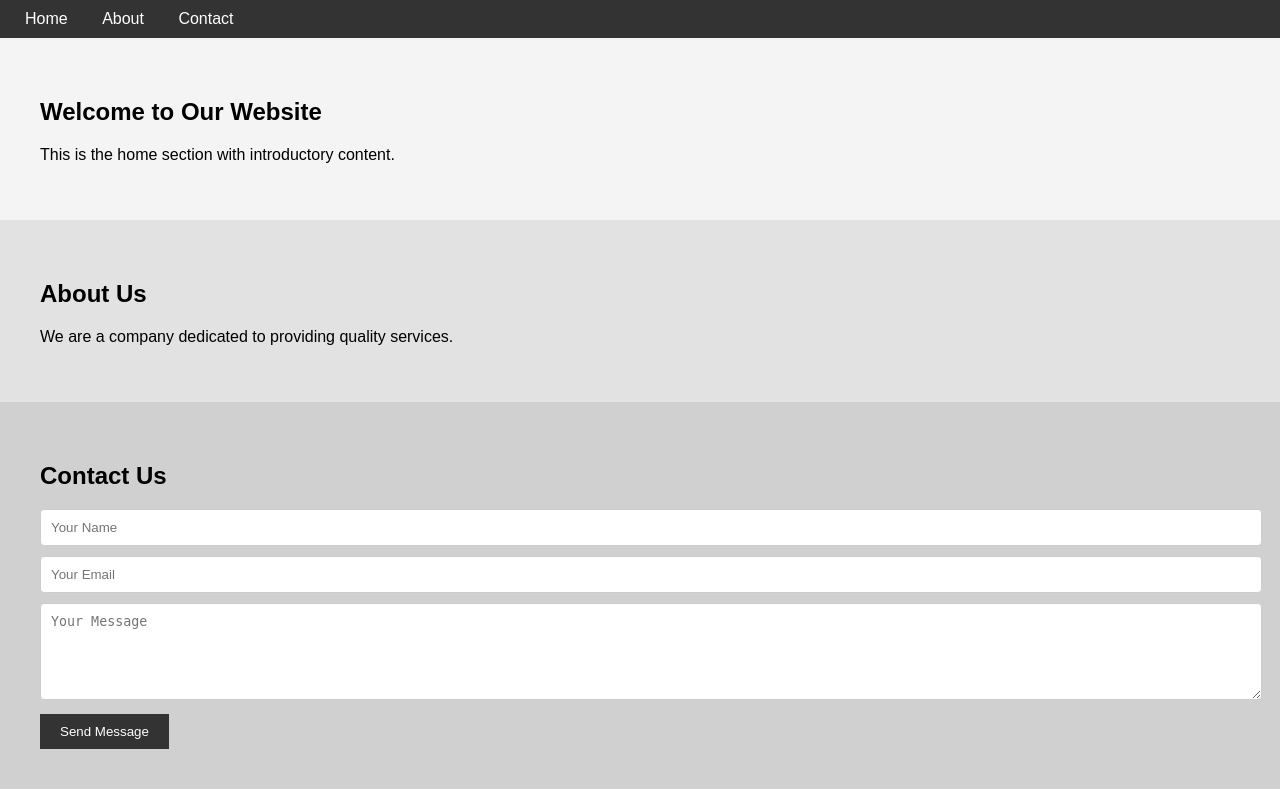
After one commit to theabhikushwaha/Django-advanced, a Django app: page /contact/ in a window 1280 px wide. The commit adds this page. Run offline with Django 5.2, Linux system fonts and the light colour scheme.

Commit message:
contect page

```diff
--- /dev/null
+++ b/core/home/templates/home/contact.html
@@ -0,0 +1,50 @@
+<!DOCTYPE html>
+<html lang="en">
+<head>
+<meta charset="UTF-8">
+<meta name="viewport" content="width=device-width, initial-scale=1.0">
+<title>Home About Contact</title>
+<style>
+ body { font-family: Arial, sans-serif; margin: 0; }
+ nav { background: #333; padding: 10px; }
+ nav a { color: white; text-decoration: none; margin: 0 15px; }
+ nav a:hover { text-decoration: underline; }
+ section { padding: 40px; }
+ #home { background: #f4f4f4; }
+ #about { background: #e2e2e2; }
+ #contact { background: #d0d0d0; }
+ form input, form textarea {
+   width: 100%; padding: 10px; margin-bottom: 10px;
+   border: 1px solid #ccc; border-radius: 4px;
+ }
+ form button {
+   background: #333; color: white; padding: 10px 20px;
+   border: none; cursor: pointer;
+ }
+</style>
+</head>
+<body>
+<nav>
+ <a href="#home">Home</a>
+ <a href="#about">About</a>
+ <a href="#contact">Contact</a>
+</nav>
+<section id="home">
+ <h1>Welcome to Our Website</h1>
+ <p>This is the home section with introductory content.</p>
+</section>
+<section id="about">
+ <h1>About Us</h1>
+ <p>We are a company dedicated to providing quality services.</p>
+</section>
+<section id="contact">
+ <h1>Contact Us</h1>
+ <form action="#" method="post">
+   <input type="text" name="name" placeholder="Your Name" required>
+   <input type="email" name="email" placeholder="Your Email" required>
+   <textarea name="message" rows="5" placeholder="Your Message"></textarea>
+   <button type="submit">Send Message</button>
+ </form>
+</section>
+</body>
+</html>
--- a/core/home/templates/home/home.html
+++ b/core/home/templates/home/home.html
@@ -28,6 +28,11 @@
         bottom: 0;
         width: 100%;
     }
+    main p {
+        font-size: 1.2rem;
+        flex-wrap: wrap;
+        align-items: center;
+    }
 </style>
 <title>My Homepage</title>
 </head>
--- a/core/home/templates/home/index.html
+++ /dev/null
@@ -1 +0,0 @@
-<h1>hey that a home page of django</h1>
--- a/core/home/urls.py
+++ b/core/home/urls.py
@@ -4,5 +4,7 @@ from django.urls import include, path
 from . import views
 urlpatterns = [
     path('admin/', admin.site.urls),
-    path('', views.home, name='home')
+    path('', views.home, name='home'),
+    path('contact/', views.contact, name='contact'),
+    path('about/', views.about, name='about'),
 ]
--- a/core/home/views.py
+++ b/core/home/views.py
@@ -6,3 +6,9 @@ from django.http import HttpResponse , HttpResponseRedirect , HttpResponseNotAll
 
 def home(request):
     return render(request, 'home/home.html')
+
+def contact(request):
+    return render(request, 'home/contact.html')
+
+def about(request):
+    return render(request, 'home/about.html')
```
Also changed, not shown: core/home/templates/home/contect.html (deleted).
